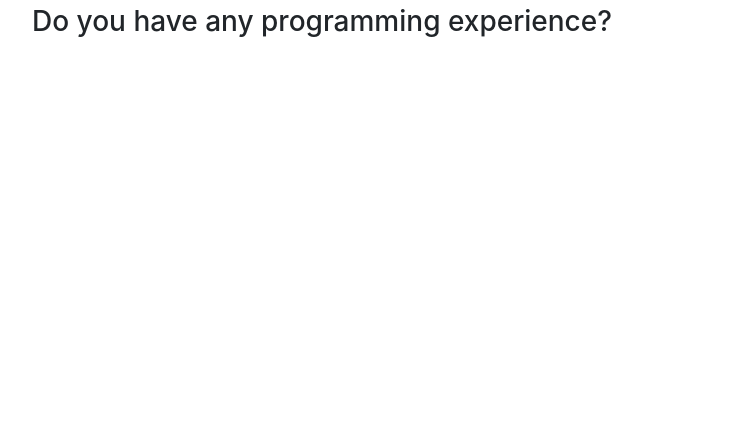
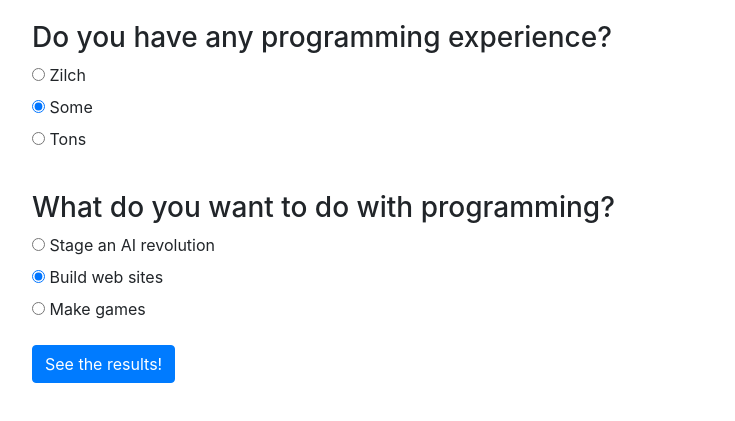
Before and after one commit to nathanfletch/suggester, a plain HTML site: page index.html in a window 1280 px wide. Shown: the part 217-638 px from the top of the page, without its empty margins (53-788 px from the left). Drawn offline with Linux system fonts and the light colour scheme.

Commit message:
Add 2 questions with submit button and submit handler

```diff
--- a/index.html
+++ b/index.html
@@ -14,7 +14,54 @@
     <h2 class='pb-4'>Let me help you choose a language to learn!</h2>
 
     <form id="form1">
-      <h3>Do you have any programming experience?</h3>
+
+      <div class="form-group" id="question1">
+        <h3 class="pt-3">Do you have any programming experience?</h3>
+        <div class="radio">
+          <label>
+            <input type="radio" name="experience" value="a" />
+            Zilch
+          </label>
+        </div>
+        <div class="radio">
+          <label>
+            <input type="radio" name="experience" value="b" checked />
+            Some
+          </label>
+        </div>
+        <div class="radio">
+          <label>
+            <input type="radio" name="experience" value="c" />
+            Tons
+          </label>
+        </div>
+      </div>
+
+      <div class="form-group" id="question2">
+        <h3 class="pt-3">What do you want to do with programming?</h3>
+        <div class="radio">
+          <label>
+            <input type="radio" name="goal" value="a" />
+            Stage an AI revolution
+          </label>
+        </div>
+        <div class="radio">
+          <label>
+            <input type="radio" name="goal" value="b" checked />
+            Build web sites
+          </label>
+        </div>
+        <div class="radio">
+          <label>
+            <input type="radio" name="goal" value="c" />
+            Make games
+          </label>
+        </div>
+      </div>
+
+      <button type="submit" class="btn btn-primary">
+        See the results!
+      </button>
 
     </form>
 
--- a/js/scripts.js
+++ b/js/scripts.js
@@ -0,0 +1,11 @@
+
+
+$(document).ready(function () {
+  $('#form1').submit(function (e) {
+    e.preventDefault();
+    const experience = $("input:radio[name=experience]:checked").val();
+    const goal = $("input:radio[name=goal]:checked").val();
+    console.log(experience, goal);
+  })
+
+})
```
